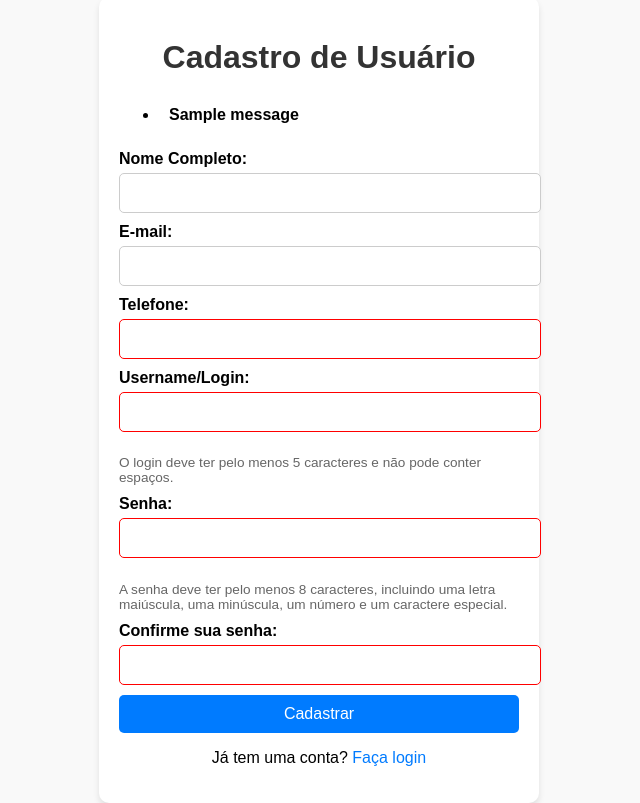
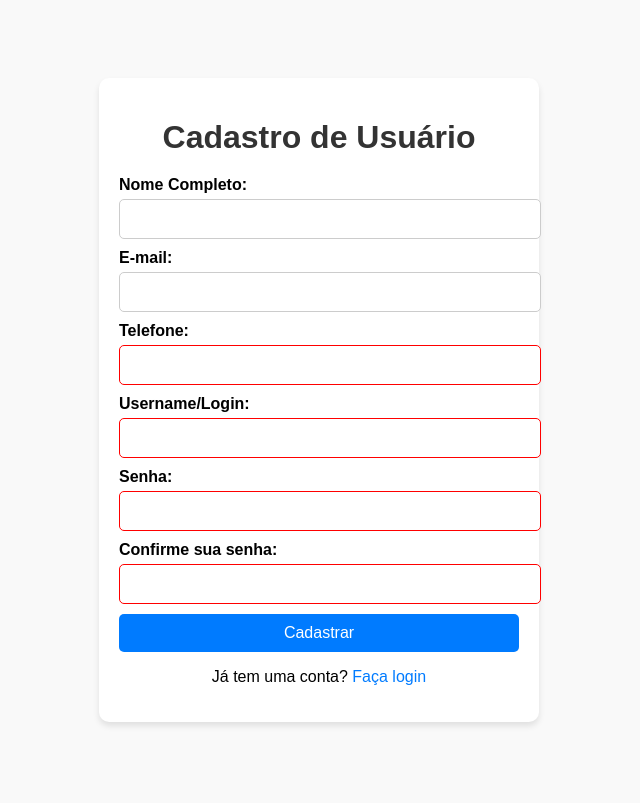
Before and after one commit to Akira2018/projetopmb, a Django app: page /signup/ in a window 1280 px wide. Shown: the whole page, without its empty margins (321-961 px from the left). After the commit the page ends 726 px from the top, so only its background shows below. Run offline with Django 5.2, Linux system fonts and the light colour scheme; tables that the repository leaves empty hold one stand-in row (values such as "Sample post"); one stand-in notice (Sample message) is shown.

Commit message:
Mensagem do commit

```diff
--- a/comunicacao/templates/registration/signup.html
+++ b/comunicacao/templates/registration/signup.html
@@ -32,14 +32,6 @@
             margin-bottom: 20px;
         }
 
-        .errorlist {
-            color: red;
-            font-size: 0.9rem;
-            margin-bottom: 10px;
-            list-style: none;
-            padding: 0;
-        }
-
         label {
             display: block;
             margin-bottom: 5px;
@@ -58,6 +50,12 @@
 
         input:invalid {
             border-color: red;
+        }
+
+        .error-message {
+            color: red;
+            font-size: 0.85rem;
+            display: none;
         }
 
         button {
@@ -88,38 +86,6 @@
         .footer a:hover {
             text-decoration: underline;
         }
-
-        .alert {
-            padding: 10px;
-            margin-bottom: 15px;
-            border-radius: 5px;
-            font-weight: bold;
-        }
-
-        .alert.success {
-            background-color: #d4edda;
-            color: #155724;
-            border: 1px solid #c3e6cb;
-        }
-
-        .alert.error {
-            background-color: #f8d7da;
-            color: #721c24;
-            border: 1px solid #f5c6cb;
-        }
-
-        .password-rules, .username-rules {
-            font-size: 0.85rem;
-            color: #666;
-            margin-bottom: 10px;
-        }
-
-        .error-message {
-            color: red;
-            font-size: 0.85rem;
-            display: none;
-        }
-
     </style>
 
     <script src="https://code.jquery.com/jquery-3.6.0.min.js"></script>
@@ -129,39 +95,19 @@
     <div class="container">
         <h1>Cadastro de Usuário</h1>
 
-        {% if messages %}
-            <ul>
-                {% for message in messages %}
-                    <li class="alert {% if message.tags == 'success' %}alert-success{% else %}alert-danger{% endif %}">
-                        {{ message }}
-                    </li>
-                {% endfor %}
-            </ul>
-        {% endif %}
-
-        {% if form.errors %}
-            <div class="alert alert-danger">
-                <ul>
-                    {% for field, errors in form.errors.items %}
-                        {% for error in errors %}
-                            <li><strong>{{ field|capfirst }}</strong>: {{ error }}</li>
-                        {% endfor %}
-                    {% endfor %}
-                </ul>
-            </div>
-        {% endif %}
-
         <form method="post" id="registration-form">
             {% csrf_token %}
 
             <div>
                 <label for="id_first_name">Nome Completo:</label>
                 {{ form.first_name }}
+                <p class="error-message" id="name-error">Por favor, insira seu nome completo.</p>
             </div>
 
             <div>
                 <label for="id_email">E-mail:</label>
                 {{ form.email }}
+                <p class="error-message" id="email-error">Por favor, insira um e-mail válido.</p>
             </div>
 
             <div>
@@ -176,21 +122,19 @@
             <div>
                 <label for="id_username">Username/Login:</label>
                 {{ form.username }}
-                <p class="username-rules">O login deve ter pelo menos 5 caracteres e não pode conter espaços.</p>
-                <p class="error-message" id="username-error"></p>
+                <p class="error-message" id="username-error">O login deve ter pelo menos 5 caracteres e não pode conter espaços.</p>
             </div>
 
             <div>
                 <label for="id_password1">Senha:</label>
                 {{ form.password1 }}
-                <p class="password-rules">A senha deve ter pelo menos 8 caracteres, incluindo uma letra maiúscula, uma minúscula, um número e um caractere especial.</p>
-                <p class="error-message" id="password-error"></p>
+                <p class="error-message" id="password-error">A senha deve conter ao menos 8 caracteres, incluindo letras maiúsculas, minúsculas, números e símbolos.</p>
             </div>
 
             <div>
                 <label for="id_password2">Confirme sua senha:</label>
                 {{ form.password2 }}
-                <p class="error-message" id="password2-error"></p>
+                <p class="error-message" id="password2-error">As senhas não coincidem.</p>
             </div>
 
             <button type="submit">Cadastrar</button>
@@ -206,14 +150,33 @@
             $('#id_telefone').mask('(00) 00000-0000');
 
             $('#registration-form').on('submit', function(event) {
-                let username = $('#id_username').val();
+                let name = $('#id_first_name').val().trim();
+                let email = $('#id_email').val().trim();
+                let username = $('#id_username').val().trim();
                 let password = $('#id_password1').val();
                 let confirmPassword = $('#id_password2').val();
                 let isValid = true;
 
+                // Validação do nome completo
+                if (name === '') {
+                    $('#name-error').show();
+                    isValid = false;
+                } else {
+                    $('#name-error').hide();
+                }
+
+                // Validação do e-mail
+                let emailRegex = /^[^\s@]+@[^\s@]+\.[^\s@]+$/;
+                if (!emailRegex.test(email)) {
+                    $('#email-error').show();
+                    isValid = false;
+                } else {
+                    $('#email-error').hide();
+                }
+
                 // Validação do login
                 if (username.length < 5 || /\s/.test(username)) {
-                    $('#username-error').text('O login deve ter pelo menos 5 caracteres e não pode conter espaços.').show();
+                    $('#username-error').show();
                     isValid = false;
                 } else {
                     $('#username-error').hide();
@@ -222,7 +185,7 @@
                 // Validação da senha
                 let passwordRegex = /^(?=.*[a-z])(?=.*[A-Z])(?=.*\d)(?=.*[@$!%*?&])[A-Za-z\d@$!%*?&]{8,}$/;
                 if (!passwordRegex.test(password)) {
-                    $('#password-error').text('A senha não atende aos requisitos de segurança.').show();
+                    $('#password-error').show();
                     isValid = false;
                 } else {
                     $('#password-error').hide();
@@ -230,7 +193,7 @@
 
                 // Confirmação de senha
                 if (password !== confirmPassword) {
-                    $('#password2-error').text('As senhas não coincidem.').show();
+                    $('#password2-error').show();
                     isValid = false;
                 } else {
                     $('#password2-error').hide();
@@ -240,6 +203,11 @@
                     event.preventDefault();
                 }
             });
+
+            // Ocultar mensagens ao começar a digitar
+            $('input').on('input', function() {
+                $(this).siblings('.error-message').hide();
+            });
         });
     </script>
 </body>
```
